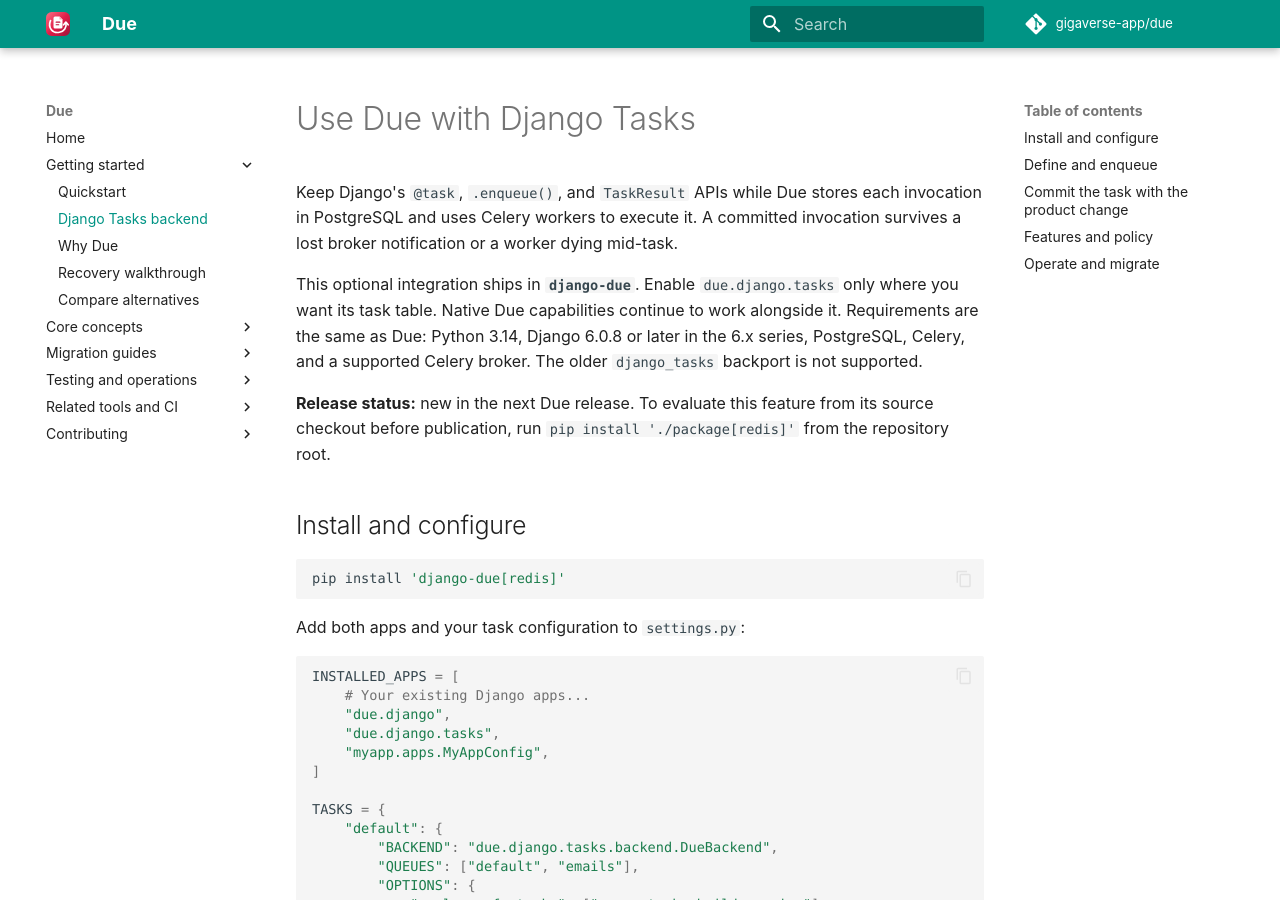
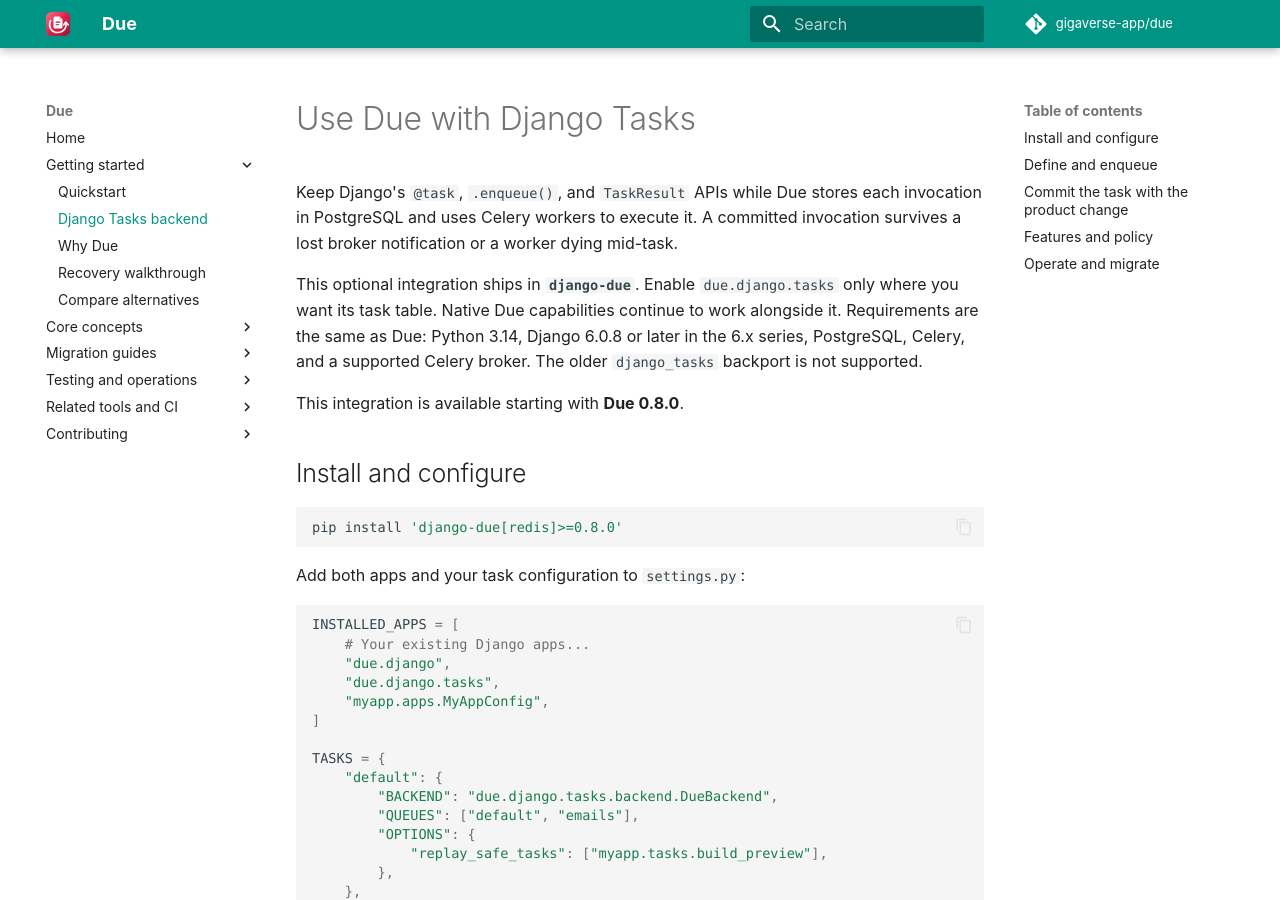
Before and after one commit to gigaverse-app/due, an MkDocs documentation site: the page built from package/docs/django-tasks.md, in a window 1280 px wide and 900 px high. Built offline with MkDocs 1.6.1 and Material for MkDocs 9.7.7, drawn with Linux system fonts in a browser that asks for light colours; comment, search, counter and statistics services are not loaded.

Commit message:
docs(django): document the released backend version

````diff
--- a/package/docs/django-tasks.md
+++ b/package/docs/django-tasks.md
@@ -10,14 +10,12 @@
 later in the 6.x series, PostgreSQL, Celery, and a supported Celery broker.
 The older `django_tasks` backport is not supported.
 
-**Release status:** new in the next Due release. To evaluate this feature from
-its source checkout before publication, run `pip install './package[redis]'`
-from the repository root.
+This integration is available starting with **Due 0.8.0**.
 
 ## Install and configure
 
 ```bash
-pip install 'django-due[redis]'
+pip install 'django-due[redis]>=0.8.0'
 ```
 
 Add both apps and your task configuration to `settings.py`:
````
